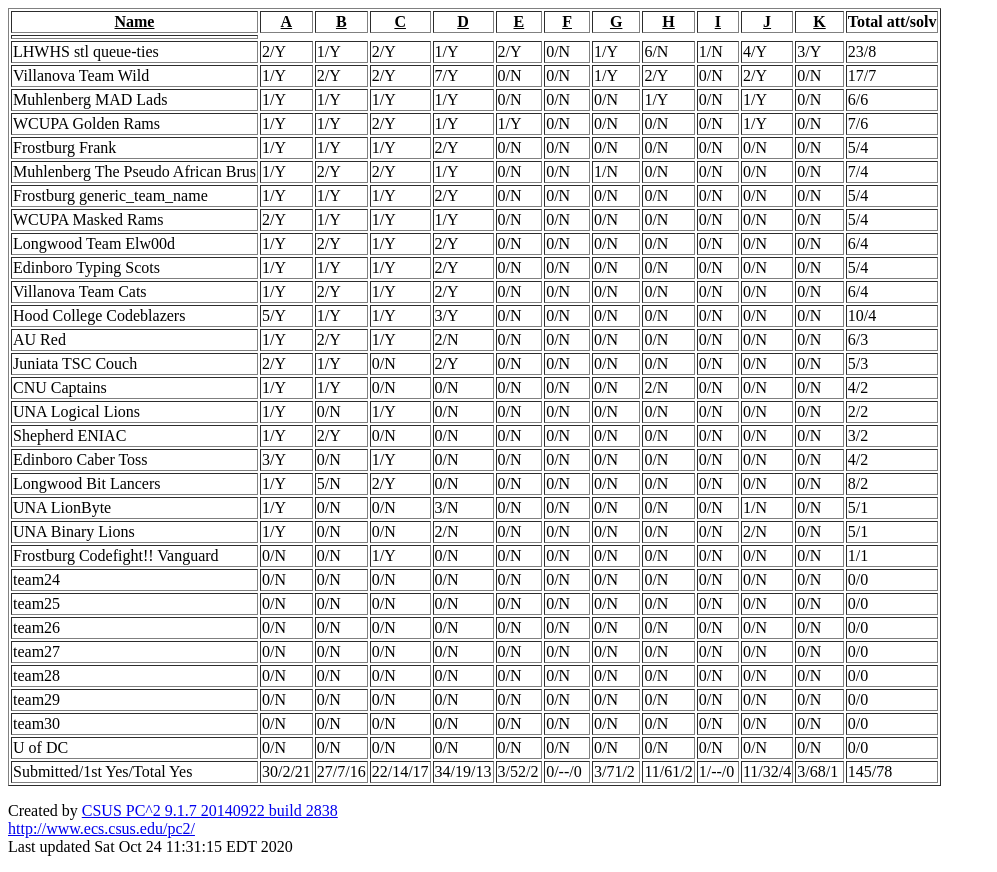
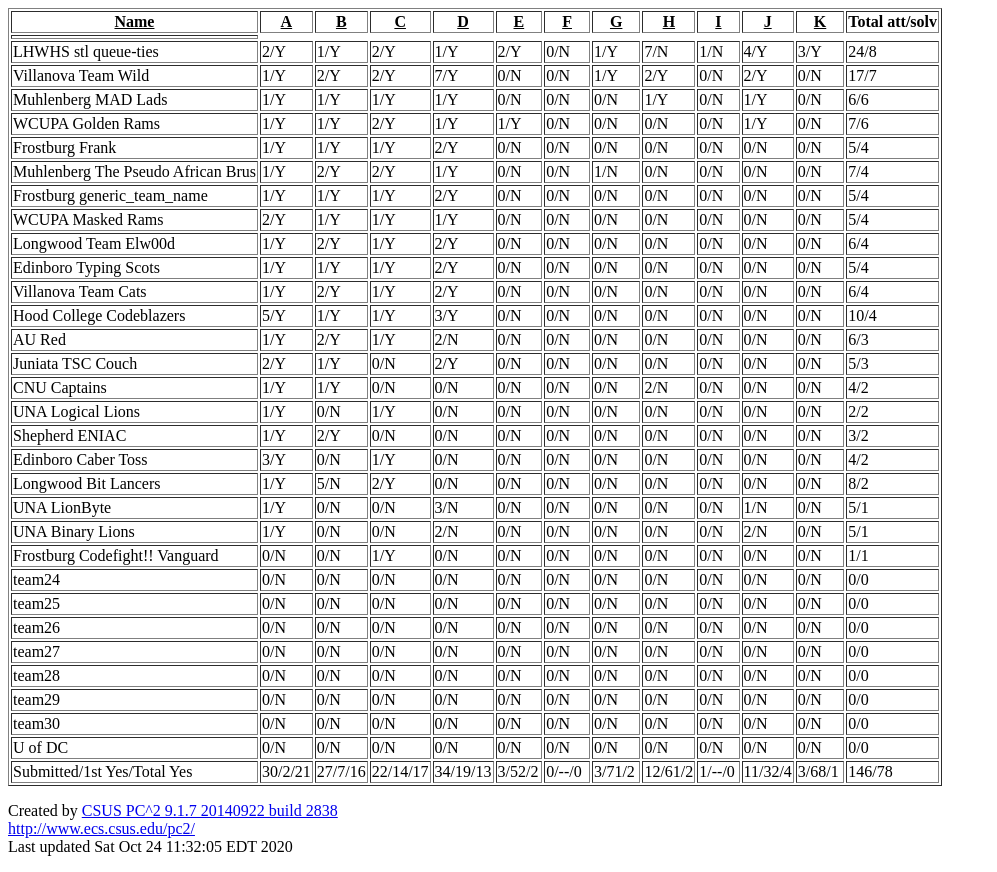
Before and after one commit to daveho/ccsce2020-scoreboard, a plain HTML site: page sumatt.html in a window 1280 px wide. Shown: the whole page, without its empty margins (0-997 px from the left). Drawn offline with Linux system fonts and the light colour scheme.

Commit message:
scoreboard update

```diff
--- a/sumatt.html
+++ b/sumatt.html
@@ -16,7 +16,7 @@ Summary/Attempt - 2020 CCSC Eastern Programming Contest</TITLE>
                 <td></td>
             </tr>
             <tr>
-                <td>LHWHS stl queue-ties</td><td>2/Y</td><td>1/Y</td><td>2/Y</td><td>1/Y</td><td>2/Y</td><td>0/N</td><td>1/Y</td><td>6/N</td><td>1/N</td><td>4/Y</td><td>3/Y</td><td>23/8</td>
+                <td>LHWHS stl queue-ties</td><td>2/Y</td><td>1/Y</td><td>2/Y</td><td>1/Y</td><td>2/Y</td><td>0/N</td><td>1/Y</td><td>7/N</td><td>1/N</td><td>4/Y</td><td>3/Y</td><td>24/8</td>
             </tr>
             <tr>
                 <td>Villanova Team Wild</td><td>1/Y</td><td>2/Y</td><td>2/Y</td><td>7/Y</td><td>0/N</td><td>0/N</td><td>1/Y</td><td>2/Y</td><td>0/N</td><td>2/Y</td><td>0/N</td><td>17/7</td>
@@ -106,7 +106,7 @@ Summary/Attempt - 2020 CCSC Eastern Programming Contest</TITLE>
                 <td>U of DC</td><td>0/N</td><td>0/N</td><td>0/N</td><td>0/N</td><td>0/N</td><td>0/N</td><td>0/N</td><td>0/N</td><td>0/N</td><td>0/N</td><td>0/N</td><td>0/0</td>
             </tr>
             <tr>
-                <td>Submitted/1st Yes/Total Yes</td><td>30/2/21</td><td>27/7/16</td><td>22/14/17</td><td>34/19/13</td><td>3/52/2</td><td>0/--/0</td><td>3/71/2</td><td>11/61/2</td><td>1/--/0</td><td>11/32/4</td><td>3/68/1</td><td>145/78</td>
+                <td>Submitted/1st Yes/Total Yes</td><td>30/2/21</td><td>27/7/16</td><td>22/14/17</td><td>34/19/13</td><td>3/52/2</td><td>0/--/0</td><td>3/71/2</td><td>12/61/2</td><td>1/--/0</td><td>11/32/4</td><td>3/68/1</td><td>146/78</td>
             </tr>
         </TABLE>
         <p>
@@ -115,7 +115,7 @@ Summary/Attempt - 2020 CCSC Eastern Programming Contest</TITLE>
             <A HREF="http://www.ecs.csus.edu/pc2/">http://www.ecs.csus.edu/pc2/</A>
             <br>
             Last updated
-Sat Oct 24 11:31:15 EDT 2020
+Sat Oct 24 11:32:05 EDT 2020
         </p>
     </BODY>
 </HTML>
```
Also changed, not shown: full.html (+1 -1 lines), fullnums.html (+1 -1 lines), summary.html (+3 -3 lines), sumtime.html (+3 -3 lines).
